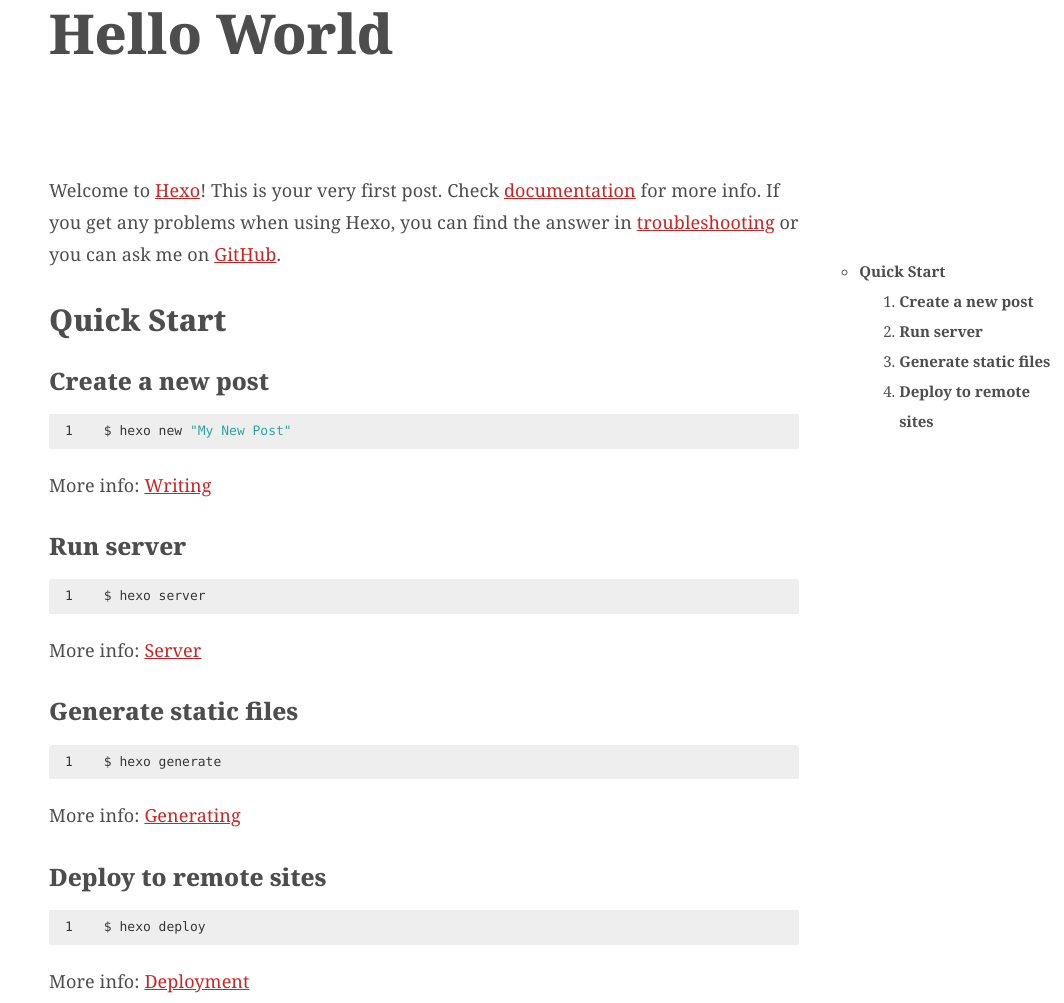
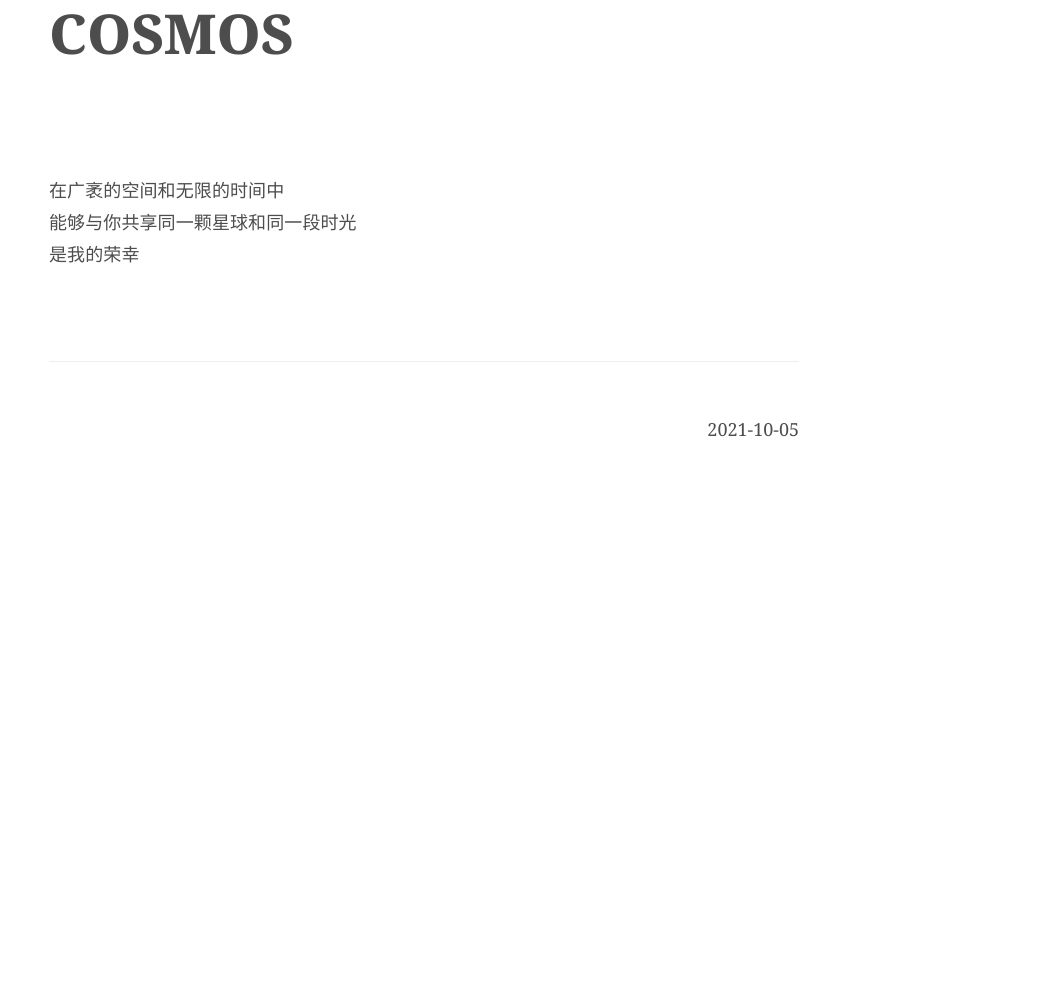
Before and after one commit to ashesoflight/ashesoflight.github.io, a plain HTML site: page 2021/10/05/COSMOS/index.html in a window 1280 px wide. Shown: the part 129-1132 px from the top of the page, without its empty margins (216-1280 px from the left). After the commit the page ends 800 px from the top, so only its background shows below. Drawn offline with nearby package versions, Linux system fonts and the light colour scheme.

Commit message:
Site updated: 2021-10-05 11:52:17

```diff
--- a/2021/10/05/hello-world/index.html
+++ b/2021/10/05/COSMOS/index.html
@@ -9,7 +9,7 @@
 
     <!--Description-->
 
-        <meta name="description" content="Welcome to Hexo! This is your very first post. Check documentation for more info. If you get any problems when using Hexo, you can find the answer in ">
+        <meta name="description" content="在广袤的空间和无限的时间中能够与你共享同一颗星球和同一段时光是我的荣幸">
 
 
     <!--Author-->
@@ -19,7 +19,7 @@
 
     <!-- Title -->
 
-    <title>Hello World | Hexo</title>
+    <title>COSMOS | Hexo</title>
 
     <!-- Bootstrap Core CSS -->
     <link href="//cdn.bootcss.com/bootstrap/3.3.6/css/bootstrap.min.css" rel="stylesheet">
@@ -63,7 +63,7 @@
                     <div class="col-lg-8 col-lg-offset-2 col-md-10 col-md-offset-1">
                         <div class="post-heading">
                             <h1>
-                                Hello World
+                                COSMOS
                             </h1>
                         </div>
                     </div>
@@ -77,19 +77,8 @@
                 <div class="row">
                     <!-- Post Main Content -->
                     <div class="post-content col-lg-8 col-lg-offset-2 col-md-10 col-md-offset-1">
-                        <p>Welcome to <a target="_blank" rel="noopener" href="https://hexo.io/">Hexo</a>! This is your very first post. Check <a target="_blank" rel="noopener" href="https://hexo.io/docs/">documentation</a> for more info. If you get any problems when using Hexo, you can find the answer in <a target="_blank" rel="noopener" href="https://hexo.io/docs/troubleshooting.html">troubleshooting</a> or you can ask me on <a target="_blank" rel="noopener" href="https://github.com/hexojs/hexo/issues">GitHub</a>.</p>
-<h2 id="Quick-Start"><a href="#Quick-Start" class="headerlink" title="Quick Start"></a>Quick Start</h2><h3 id="Create-a-new-post"><a href="#Create-a-new-post" class="headerlink" title="Create a new post"></a>Create a new post</h3><figure class="highlight bash"><table><tr><td class="gutter"><pre><span class="line">1</span><br></pre></td><td class="code"><pre><span class="line">$ hexo new <span class="string">&quot;My New Post&quot;</span></span><br></pre></td></tr></table></figure>
-
-<p>More info: <a target="_blank" rel="noopener" href="https://hexo.io/docs/writing.html">Writing</a></p>
-<h3 id="Run-server"><a href="#Run-server" class="headerlink" title="Run server"></a>Run server</h3><figure class="highlight bash"><table><tr><td class="gutter"><pre><span class="line">1</span><br></pre></td><td class="code"><pre><span class="line">$ hexo server</span><br></pre></td></tr></table></figure>
-
-<p>More info: <a target="_blank" rel="noopener" href="https://hexo.io/docs/server.html">Server</a></p>
-<h3 id="Generate-static-files"><a href="#Generate-static-files" class="headerlink" title="Generate static files"></a>Generate static files</h3><figure class="highlight bash"><table><tr><td class="gutter"><pre><span class="line">1</span><br></pre></td><td class="code"><pre><span class="line">$ hexo generate</span><br></pre></td></tr></table></figure>
-
-<p>More info: <a target="_blank" rel="noopener" href="https://hexo.io/docs/generating.html">Generating</a></p>
-<h3 id="Deploy-to-remote-sites"><a href="#Deploy-to-remote-sites" class="headerlink" title="Deploy to remote sites"></a>Deploy to remote sites</h3><figure class="highlight bash"><table><tr><td class="gutter"><pre><span class="line">1</span><br></pre></td><td class="code"><pre><span class="line">$ hexo deploy</span><br></pre></td></tr></table></figure>
-
-<p>More info: <a target="_blank" rel="noopener" href="https://hexo.io/docs/one-command-deployment.html">Deployment</a></p>
+                        <span id="more"></span>
+<p>在广袤的空间和无限的时间中<br>能够与你共享同一颗星球和同一段时光<br>是我的荣幸</p>
 
 
                             <!-- Meta -->
@@ -152,7 +141,7 @@
 
     <aside id="article-toc" role="navigation" class="fixed">
         <div id="article-toc-inner">
-            <ol class="toc"><li class="toc-item toc-level-2"><a class="toc-link" href="#Quick-Start"><span class="toc-text">Quick Start</span></a><ol class="toc-child"><li class="toc-item toc-level-3"><a class="toc-link" href="#Create-a-new-post"><span class="toc-text">Create a new post</span></a></li><li class="toc-item toc-level-3"><a class="toc-link" href="#Run-server"><span class="toc-text">Run server</span></a></li><li class="toc-item toc-level-3"><a class="toc-link" href="#Generate-static-files"><span class="toc-text">Generate static files</span></a></li><li class="toc-item toc-level-3"><a class="toc-link" href="#Deploy-to-remote-sites"><span class="toc-text">Deploy to remote sites</span></a></li></ol></li></ol>
+
         </div>
     </aside>
 
```
Also changed, not shown: archives/2021/10/index.html (+2 -2 lines), archives/2021/index.html (+2 -2 lines), archives/index.html (+2 -2 lines), index.html (+2 -2 lines).
